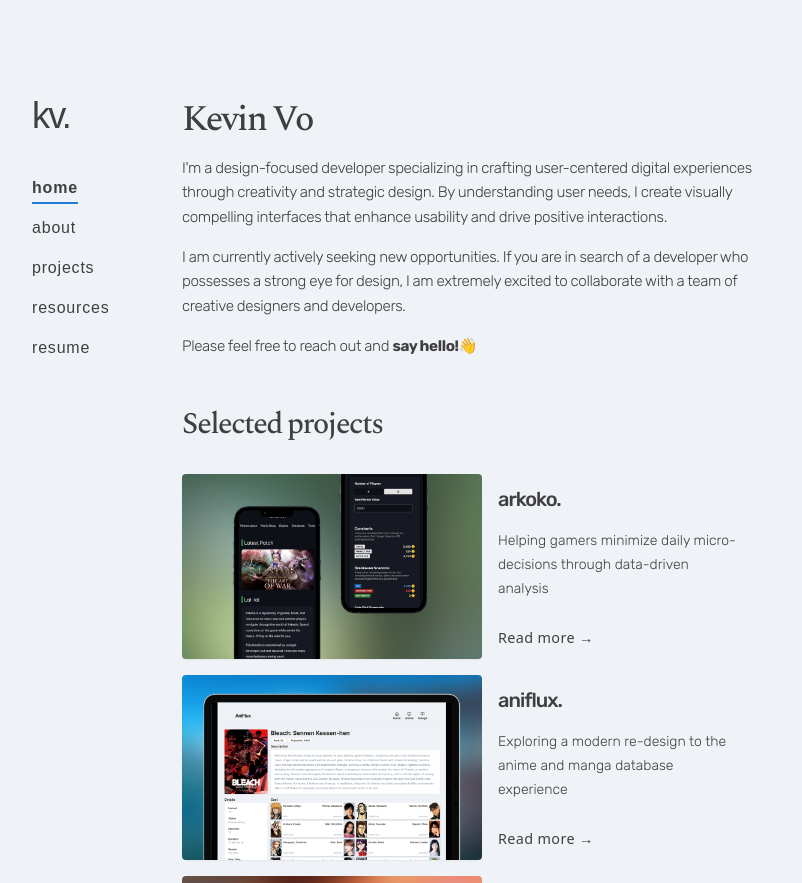
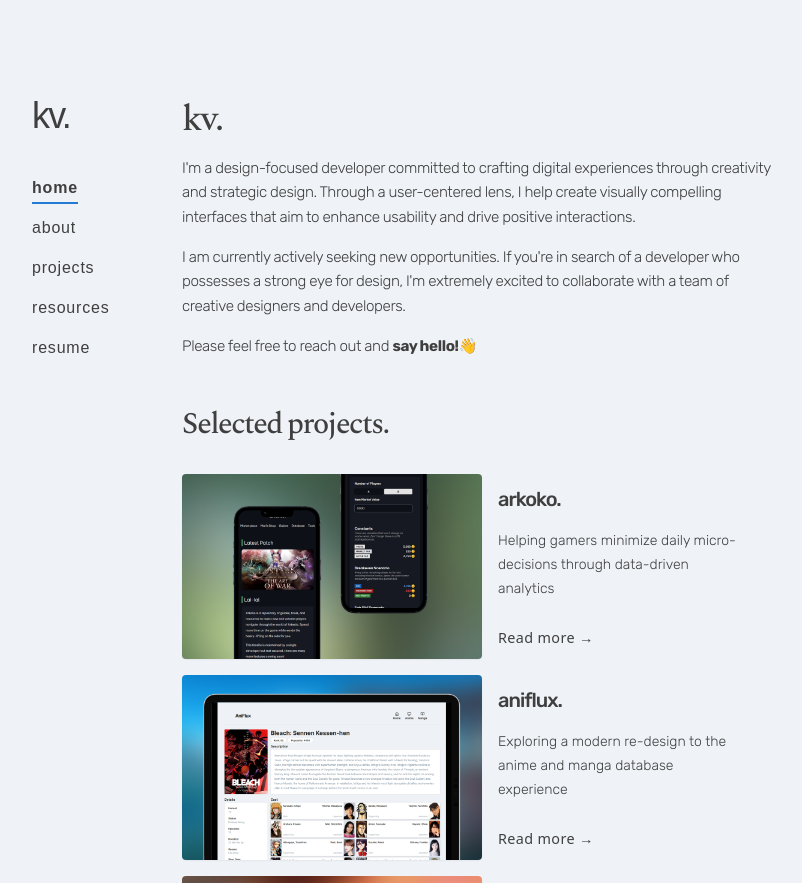
Before and after one commit to Yezo/portfolio-v2, a Next.js app: page / in a window 1280 px wide. Shown: the top 883 px of the page, without its empty margins (160-962 px from the left). Built offline with nearby package versions, Linux system fonts and the light colour scheme; a web font is replaced by a local one.

Commit message:
edit page contents

```diff
--- a/src/app/about/page.tsx
+++ b/src/app/about/page.tsx
@@ -38,7 +38,7 @@ export default function AboutPage() {
         component library for more complex elements.
       </Paragraph>
 
-      <section className="mt-12">
+      <section className="mt-20">
         <TitleH2>Contact</TitleH2>
         <div className="divide-y divide-[#d6d6d6] dark:divide-[#333333]">
           <ExternalLinkContainer title="Let's connect" description="kvo.codes@gmail.com">
@@ -67,7 +67,7 @@ export default function AboutPage() {
         </div>
       </section>
 
-      <section className="mt-12">
+      <section className="mt-20">
         <TitleH2>Frontend Ecosystem</TitleH2>
         <div className="divide-y divide-[#d6d6d6] dark:divide-[#333333]">
           {FRONTEND_DATA.map((item, index) => (
--- a/src/app/page.tsx
+++ b/src/app/page.tsx
@@ -15,11 +15,10 @@ const ProjectBox = dynamic(() => import("@/components/Projects/ProjectBox"))
 export default function Home() {
   return (
     <MainContainer>
-      <TitleH1>{`Kevin Vo `}</TitleH1>
-
+      <TitleH1>{`kv.`}</TitleH1>
       <section className="mb-12 mt-4">
-        <Paragraph>{`I'm a design-focused developer specializing in crafting user-centered digital experiences through creativity and strategic design. By understanding user needs, I create visually compelling interfaces that enhance usability and drive positive interactions. `}</Paragraph>
-        <Paragraph>{`I am currently actively seeking new opportunities. If you are in search of a developer who possesses a strong eye for design, I am extremely excited to collaborate with a team of creative designers and developers.`}</Paragraph>
+        <Paragraph>{`I'm a design-focused developer committed to crafting digital experiences through creativity and strategic design. Through a user-centered lens, I help create visually compelling interfaces that aim to enhance usability and drive positive interactions.`}</Paragraph>
+        <Paragraph>{`I am currently actively seeking new opportunities. If you're in search of a developer who possesses a strong eye for design, I'm extremely excited to collaborate with a team of creative designers and developers.`}</Paragraph>
         <Paragraph>
           {`Please feel free to reach out and`}{" "}
           <span>
@@ -34,14 +33,14 @@ export default function Home() {
         </Paragraph>
       </section>
 
-      <TitleH2>Selected projects</TitleH2>
+      <TitleH2>Selected projects.</TitleH2>
 
-      <div className="mt-6">
+      <section className="mt-6">
         <ProjectBox
           imageURL={arkoko}
           imageALT="Picture of Arkoko's brand logo"
           title="arkoko."
-          description="Helping gamers minimize daily micro-decisions through data-driven analysis"
+          description="Helping gamers minimize daily micro-decisions through data-driven analytics"
           caseLink="/projects/arkoko"
         />
         <ProjectBox
@@ -69,7 +68,7 @@ export default function Home() {
         <div className="pt-8 font-rubik  tracking-wide dark:text-white">
           <Link href="/projects">{"View all projects → "}</Link>
         </div>
-      </div>
+      </section>
     </MainContainer>
   )
 }
```
